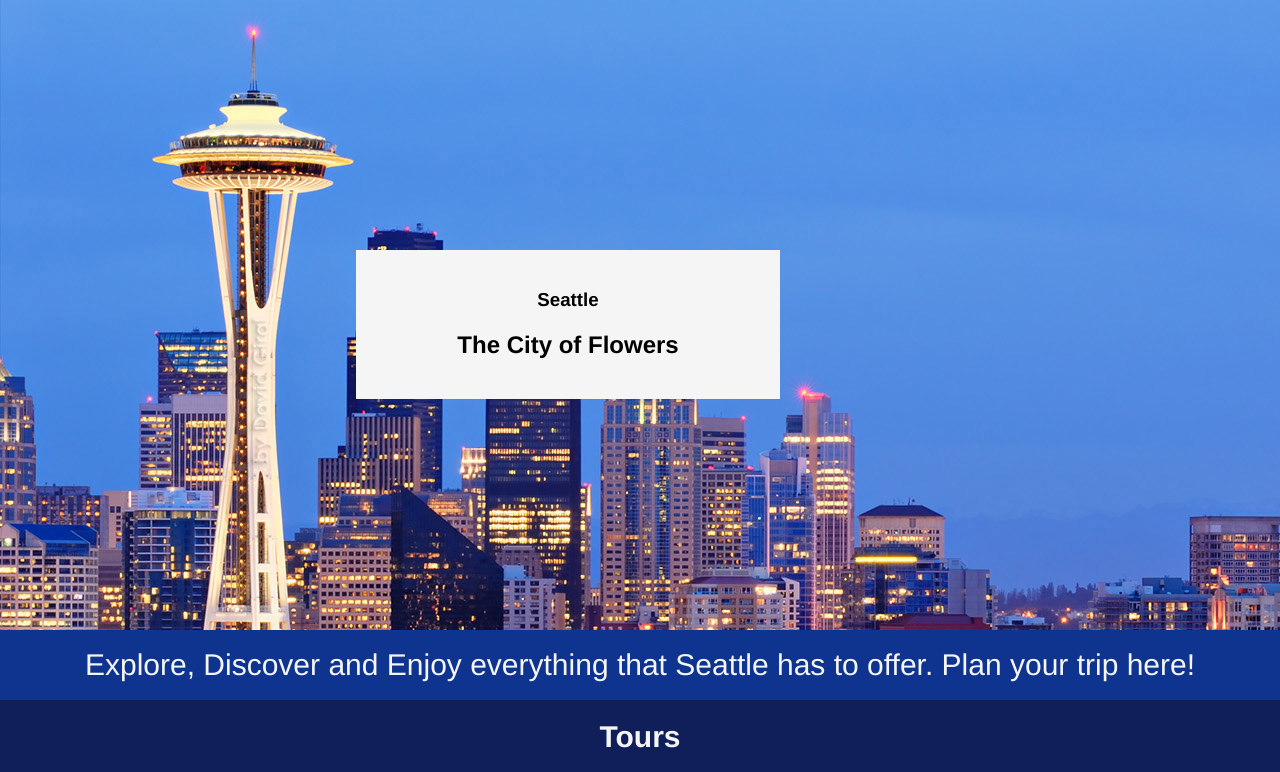
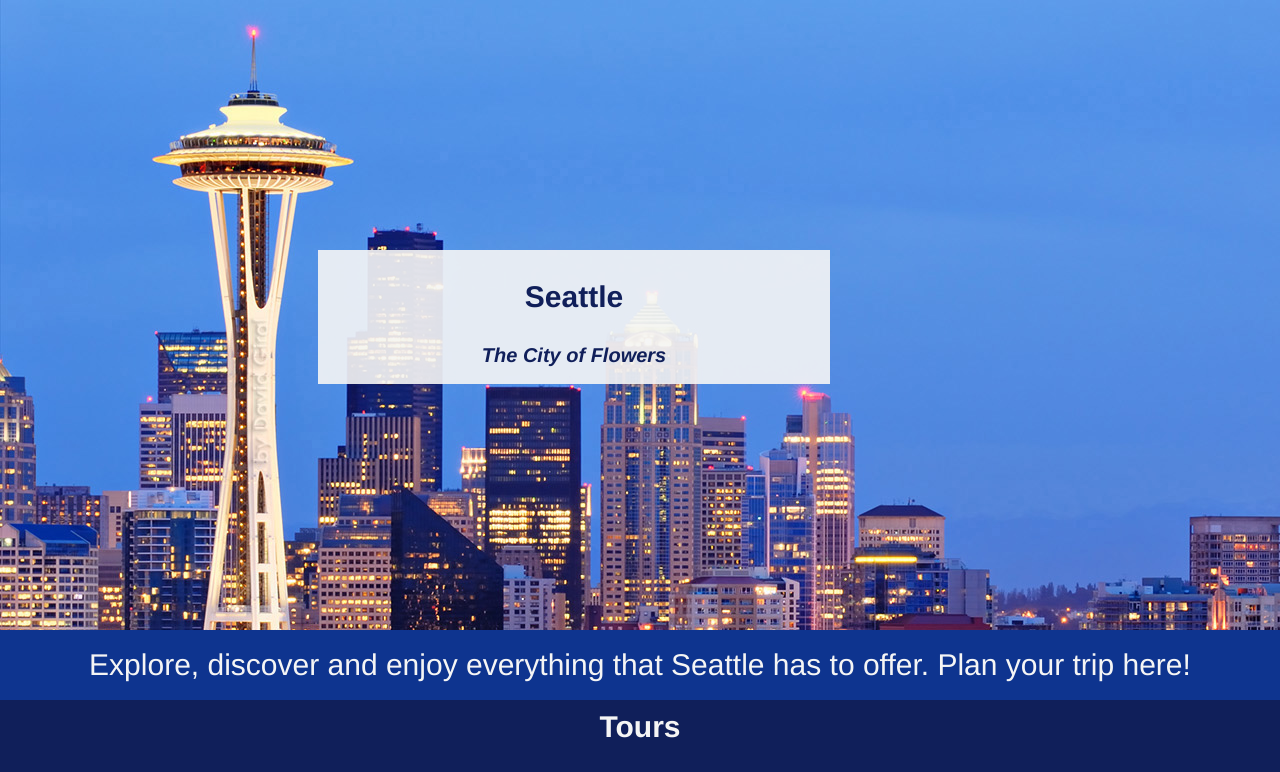
Before and after one commit to ekaneff/dws2, a plain HTML site: page seattle/index.html in a window 1280 px wide. Shown: the top 772 px of the page. Drawn offline with Linux system fonts and the light colour scheme.

Commit message:
more styling

```diff
--- a/seattle/css/main.css
+++ b/seattle/css/main.css
@@ -11,13 +11,23 @@ body {
 }
 
 #coa {
-	background-color: whitesmoke;
-	width: 30%;
+	background-color: rgba(245, 245, 245, .90);
+	width: 40%;
 	float: right;
 	margin-top: 250px;
-	margin-right: 500px;
-	padding: 20px;
+	margin-right: 450px;
+	padding: 00px;
 	text-align: center;
+	color: #101F5A;
+}
+
+#coa h1 {
+	font-size: 30px;
+}
+
+#coa h2 {
+	font-size: 20px;
+	font-style: italic;
 }
 
 #msg {
@@ -33,7 +43,7 @@ section h3 {
 	text-align: center;
 	text-transform: capitalize;
 	font-size: 30px;
-	padding-top: 20px;
+	padding-top: 10px;
 }
 
 section#tours{
@@ -55,6 +65,10 @@ article.tourCard {
 	width: 80%;
 	overflow: hidden;
 	padding: 5px;
+}
+
+article.tourCard:last-of-type {
+	margin-bottom: 70px;
 }
 
 article img {
@@ -109,7 +123,7 @@ section#attractions {
 section.attCard {
 	float: left;
 	width: 350px;
-	background-color: whitesmoke;
+	background-color: #F8F0DC;
 	color: #101F5A;
 	margin-left: 50px;
 	margin-bottom: 20px;
@@ -121,7 +135,7 @@ section#contain {
 	width: 90%;
 }
 
-section.attCard h4, section.attCard p{
+section.attCard h4, section.attCard p
 	padding: 10px;
 	margin-left: 10px;
 }
@@ -132,4 +146,5 @@ section.attCard h4, section.attCard p{
 footer p{
 	margin: 0;
 	padding: 20px;
+	background: #191E6B;
 }
--- a/seattle/index.html
+++ b/seattle/index.html
@@ -15,7 +15,7 @@
 			</section>
 
 			<section id="msg">
-			Explore, Discover and Enjoy everything that Seattle has to offer. Plan your trip here!
+			Explore, discover and enjoy everything that Seattle has to offer. Plan your trip here!
 			</section>
 
 
```
